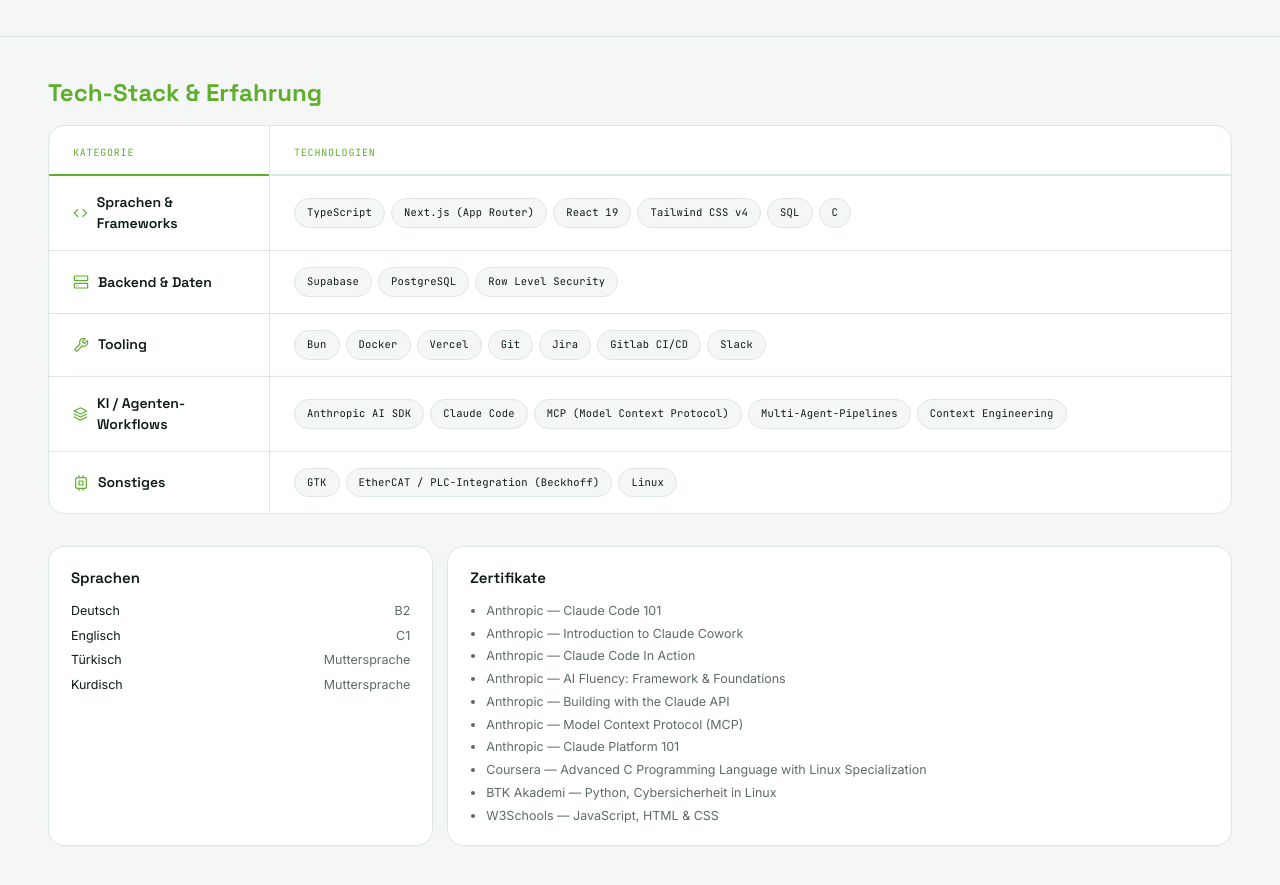
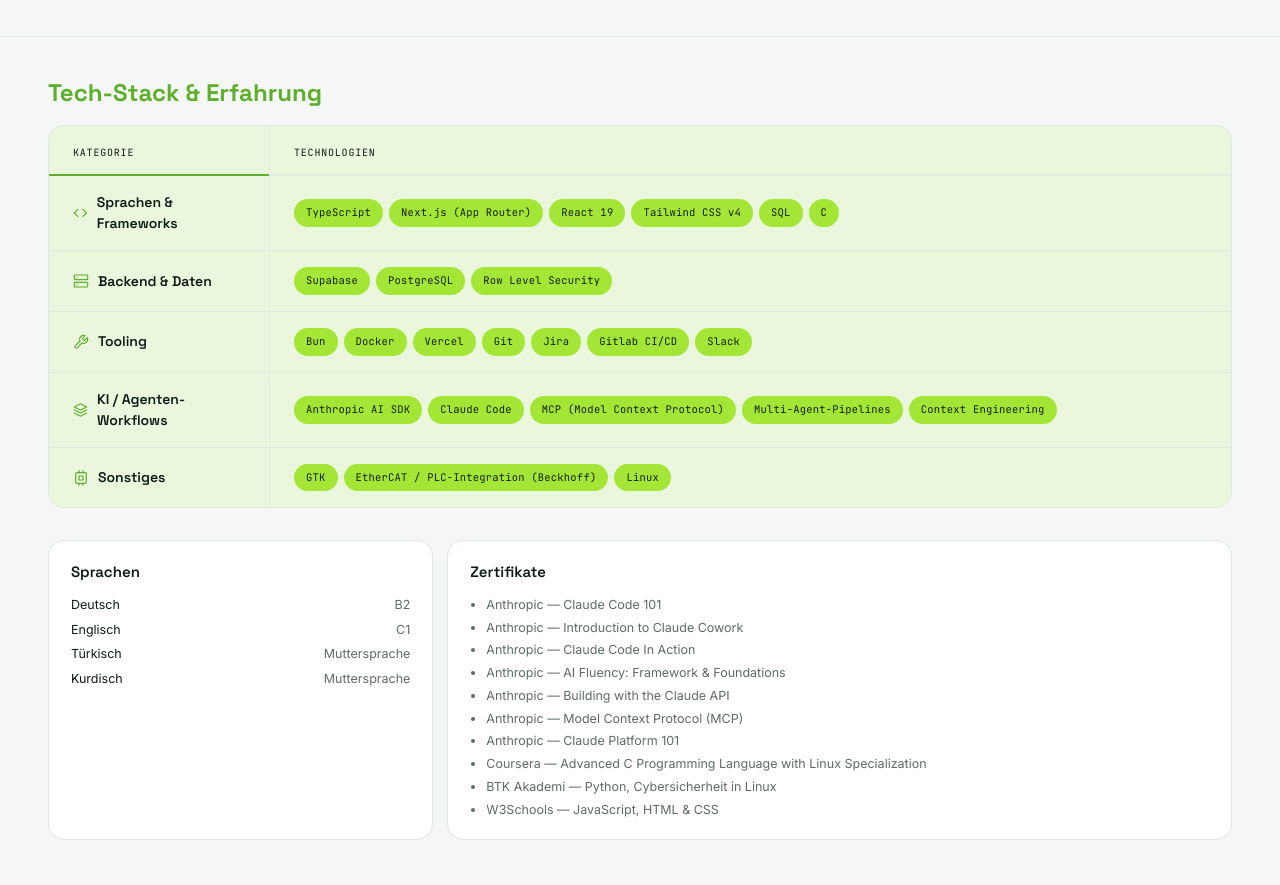
Before and after one commit to kalkanlatif/latif-portfolio, a Next.js app: page / in a window 1280 px wide. Shown: the part 1400-2285 px from the top of the page. Built offline with nearby package versions, Linux system fonts and the light colour scheme.

Commit message:
style: give tech-stack table a light green background and neon pills

```diff
--- a/src/components/Skills.tsx
+++ b/src/components/Skills.tsx
@@ -1,4 +1,10 @@
-import TagPill from "@/components/TagPill";
+function TechPill({ children }: { children: string }) {
+  return (
+    <span className="rounded-pill bg-accent-bright px-3 py-[6px] font-mono text-[10.5px] tracking-[0.02em] text-card-dark">
+      {children}
+    </span>
+  );
+}
 
 const iconProps = {
   width: 16,
@@ -113,15 +119,15 @@
         Tech-Stack &amp; Erfahrung
       </div>
 
-      <div className="overflow-hidden rounded-card border border-border bg-card">
+      <div className="overflow-hidden rounded-card border border-border bg-[#eaf7dd]">
         <div className="grid grid-cols-[minmax(160px,220px)_1fr]">
           <div className="border-b-2 border-accent px-6 py-3">
-            <span className="font-mono text-[10px] tracking-[0.08em] text-accent uppercase">
+            <span className="font-mono text-[10px] tracking-[0.08em] text-ink uppercase">
               Kategorie
             </span>
           </div>
-          <div className="border-b-2 border-accent border-l border-border px-6 py-3">
-            <span className="font-mono text-[10px] tracking-[0.08em] text-accent uppercase">
+          <div className="border-b-2 border-accent border-l border-border/60 px-6 py-3">
+            <span className="font-mono text-[10px] tracking-[0.08em] text-ink uppercase">
               Technologien
             </span>
           </div>
@@ -129,8 +135,8 @@
         {skillGroups.map((group, i) => (
           <div
             key={group.category}
-            className={`grid grid-cols-[minmax(160px,220px)_1fr] transition-colors hover:bg-page ${
-              i !== 0 ? "border-t border-border" : ""
+            className={`grid grid-cols-[minmax(160px,220px)_1fr] transition-colors hover:bg-[#dcf2c6] ${
+              i !== 0 ? "border-t border-border/60" : ""
             }`}
           >
             <div className="flex items-center gap-[9px] px-6 py-4">
@@ -139,9 +145,9 @@
                 {group.category}
               </span>
             </div>
-            <div className="flex flex-wrap items-center gap-1.5 border-l border-border px-6 py-4">
+            <div className="flex flex-wrap items-center gap-1.5 border-l border-border/60 px-6 py-4">
               {group.items.map((item) => (
-                <TagPill key={item}>{item}</TagPill>
+                <TechPill key={item}>{item}</TechPill>
               ))}
             </div>
           </div>
```
